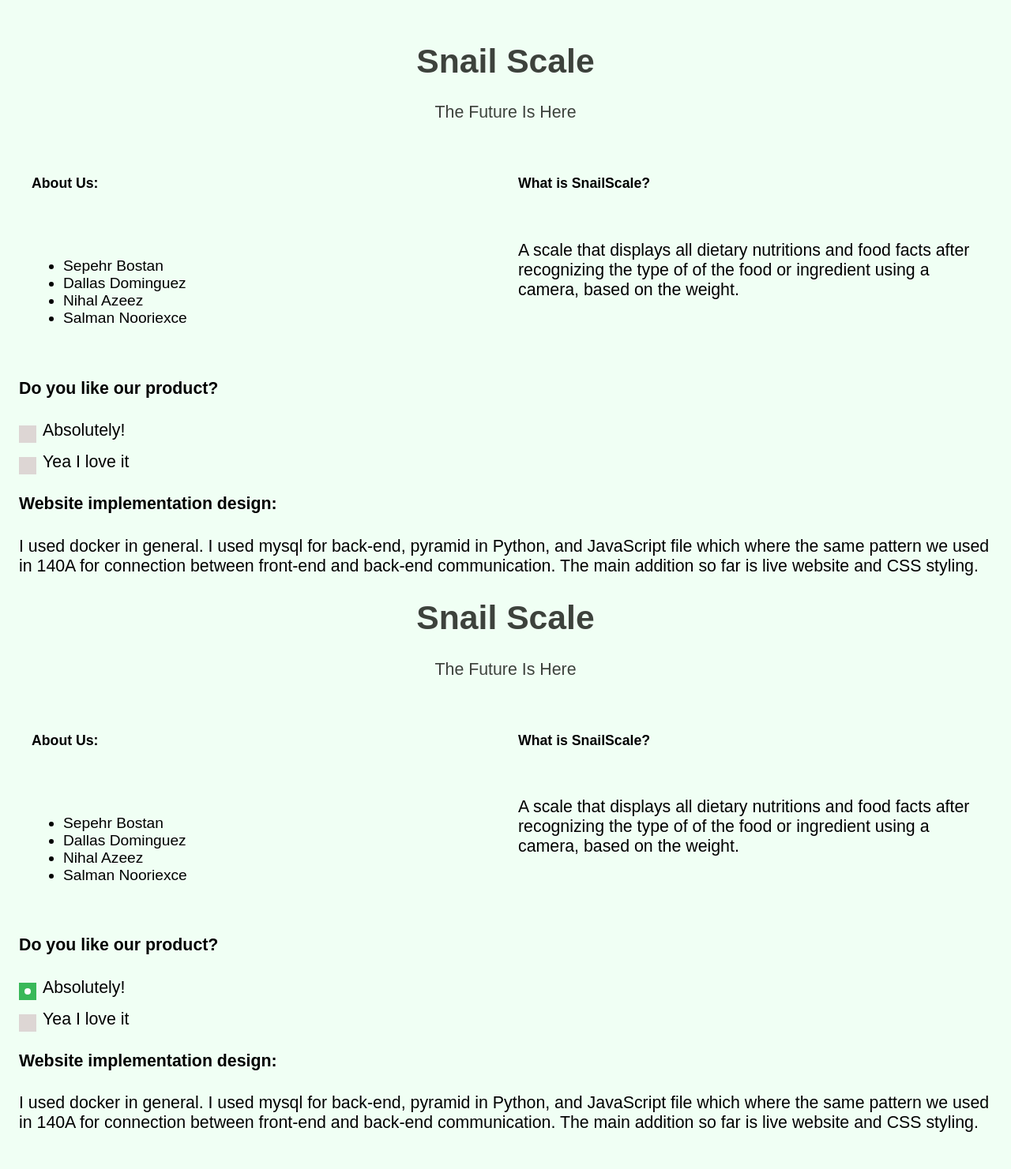
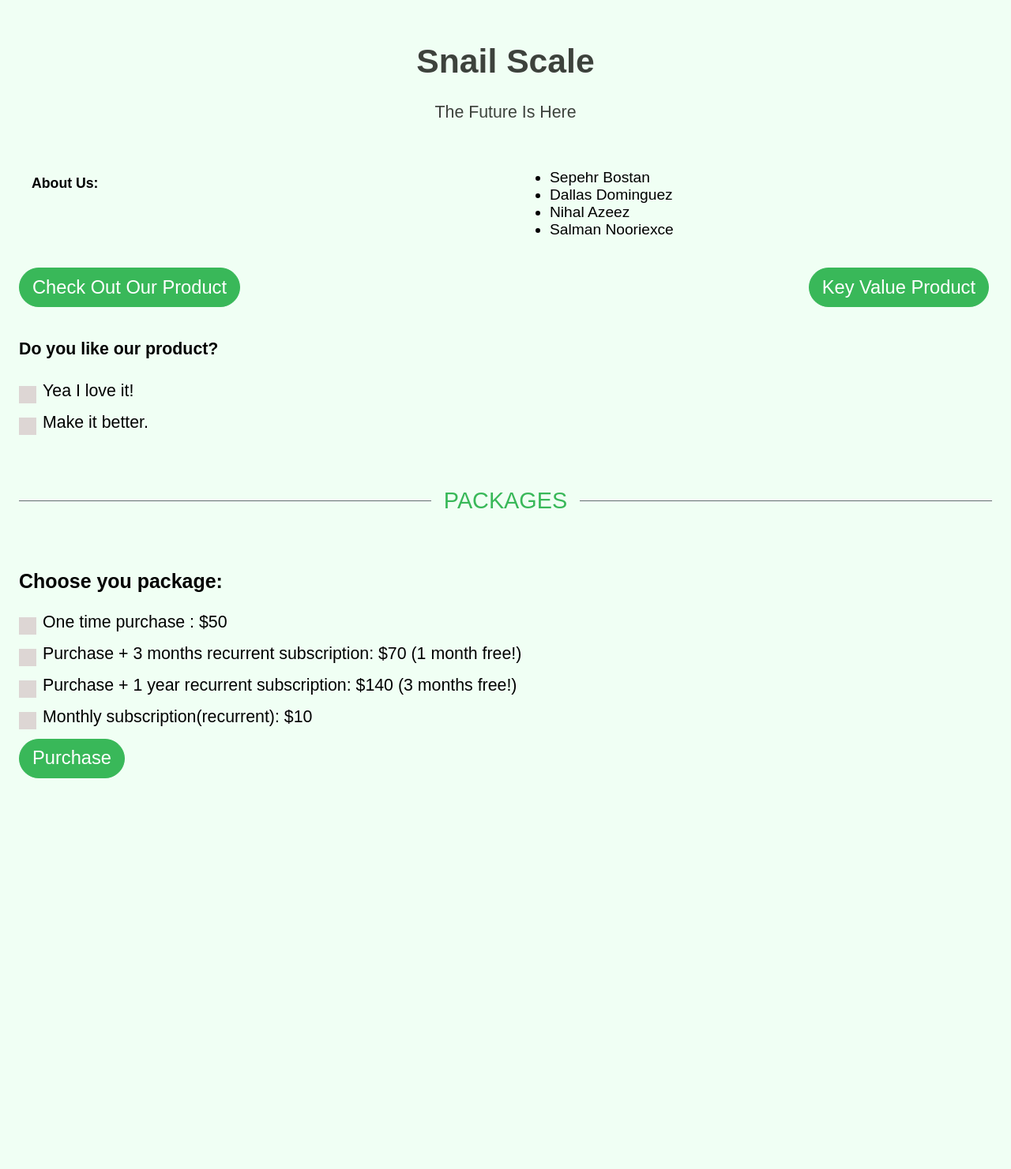
Before and after one commit to sepbos/ECE140BWebsite, a Python web app: template web/src/templates/home.html in a window 1280 px wide. Shown: the whole page at 79% size. After the commit the page ends 986 px from the top, so only its background shows below. Run offline with Jinja, Linux system fonts and the light colour scheme; the template is opened without the code that fills it, so the values that code supplies are empty.

Commit message:
major addajgio

```diff
--- a/web/src/templates/home.html
+++ b/web/src/templates/home.html
@@ -7,6 +7,7 @@
       name="viewport"
       content="width=device-width, initial-scale=1, shrink-to-fit=no"
     />
+    <link rel="shortcut icon" href="#" />
 
     <!-- Page Info -->
     <title>SnailScale</title>
@@ -15,7 +16,7 @@
 
     <link rel="stylesheet" type="text/css" href="css/agile.css" />
   </head>
-
+  <body>
     <div class="hero">
       <h1 class="header-hero">Snail Scale</h1>
       <p>The Future Is Here</p>
@@ -26,9 +27,6 @@
           <h5>About Us:</h5>
         </aside>
 
-      <aside class="question">
-        <h5>What is SnailScale?</h5>
-      </aside>
         <aside>
           <ul>
             <li class="member-names">Sepehr Bostan</li>
@@ -37,102 +35,57 @@
             <li class="member-names">Salman Nooriexce</li>
           </ul>
         </aside>
-      <aside>
-        A scale that displays all dietary nutritions and food facts after
-        recognizing the type of of the food or ingredient using a camera, based
-        on the weight.
-      </aside>
       </div>
     </section>
+    <div class="btn-grid">
+      <a href="./product">
+        <div class="btn medium pill">Check Out Our Product</div>
+      </a>
+      <div class="filler"></div>
+      <a href="./kvp">
+        <div class="btn medium pill">Key Value Product</div>
+      </a>
+    </div>
     <div class="field">
       <h4>Do you like our product?</h4>
       <label class="margin-top-lg control control--radio">
-      Absolutely!
-      <input type="radio" name="radio" checked="checked" />
+        Yea I love it!
+        <input type="radio" name="radio" />
         <div class="control__indicator"></div>
       </label>
       <label class="control control--radio"
-      >Yea I love it
+        >Make it better.
         <input type="radio" name="radio" />
         <div class="control__indicator"></div>
       </label>
     </div>
     <section>
-    <h4>Website implementation design:</h4>
-    <p>
-      I used docker in general. I used mysql for back-end, pyramid in Python,
-      and JavaScript file which where the same pattern we used in 140A for
-      connection between front-end and back-end communication. The main addition
-      so far is live website and CSS styling.
-    </p>
-  </section>
-</html>
-<!DOCTYPE html>
-<html lang="en">
-  <head>
-    <!-- Required meta tags -->
-    <meta charset="utf-8" />
-    <meta
-      name="viewport"
-      content="width=device-width, initial-scale=1, shrink-to-fit=no"
-    />
-
-    <!-- Page Info -->
-    <title>SnailScale</title>
-    <meta name="author" content="Sepehr Bostan" />
-    <meta name="description" content="Comfortable Diet" />
-
-    <link rel="stylesheet" type="text/css" href="css/agile.css" />
-  </head>
-
-  <div class="hero">
-    <h1 class="header-hero">Snail Scale</h1>
-    <p>The Future Is Here</p>
-  </div>
-  <section>
-    <div class="container">
-      <aside class="question">
-        <h5>About Us:</h5>
-      </aside>
-
-      <aside class="question">
-        <h5>What is SnailScale?</h5>
-      </aside>
-      <aside>
-        <ul>
-          <li class="member-names">Sepehr Bostan</li>
-          <li class="member-names">Dallas Dominguez</li>
-          <li class="member-names">Nihal Azeez</li>
-          <li class="member-names">Salman Nooriexce</li>
-        </ul>
-      </aside>
-      <aside>
-        A scale that displays all dietary nutritions and food facts after
-        recognizing the type of of the food or ingredient using a camera, based
-        on the weight.
-      </aside>
-    </div>
-  </section>
-  <div class="field">
-    <h4>Do you like our product?</h4>
+      <div class="separator">Packages</div>
+      <div>
+        <h3>Choose you package:</h3>
         <label class="margin-top-lg control control--radio">
-      Absolutely!
-      <input type="radio" name="radio" checked="checked" />
-      <div class="control__indicator"></div>
-    </label>
-    <label class="control control--radio"
-      >Yea I love it
+          One time purchase : $50
           <input type="radio" name="radio" />
           <div class="control__indicator"></div>
         </label>
+        <label class="margin-top-lg control control--radio">
+          Purchase + 3 months recurrent subscription: $70 (1 month free!)
+          <input type="radio" name="radio" />
+          <div class="control__indicator"></div>
+        </label>
+        <label class="margin-top-lg control control--radio">
+          Purchase + 1 year recurrent subscription: $140 (3 months free!)
+          <input type="radio" name="radio" />
+          <div class="control__indicator"></div>
+        </label>
+        <label class="margin-top-lg control control--radio">
+          Monthly subscription(recurrent): $10
+          <input type="radio" name="radio" />
+          <div class="control__indicator"></div>
+        </label>
+        <div class="btn medium pill">Purchase</div>
       </div>
-  <section>
-    <h4>Website implementation design:</h4>
-    <p>
-      I used docker in general. I used mysql for back-end, pyramid in Python,
-      and JavaScript file which where the same pattern we used in 140A for
-      connection between front-end and back-end communication. The main addition
-      so far is live website and CSS styling.
-    </p>
+      <script type="text/javascript" src="rest.js"></script>
     </section>
+  </body>
 </html>
```
Also changed, not shown: web/src/server.py (+25 -21 lines), web/src/server_bjoern.py (+25 -20 lines), web/src/server_waitress.py (+25 -20 lines). Lines whose indentation alone changed are shown as unchanged.
